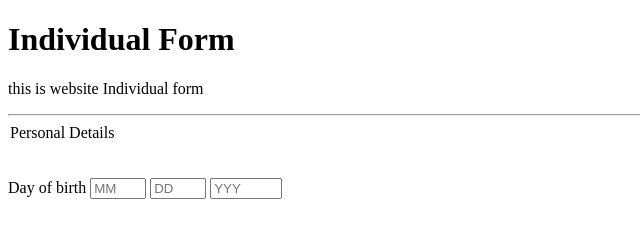
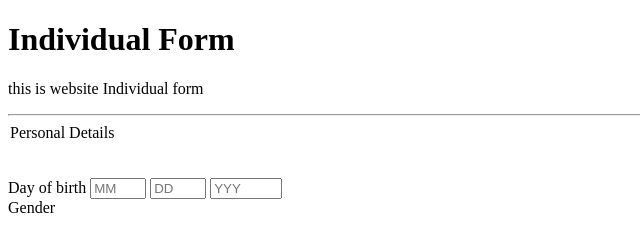
Before and after one commit to Jeremiah-ogutu/web-application, a plain HTML site: page index.html in a window 1280 px wide. Shown: the full height of the page, 0-640 px from the left. Drawn offline with Linux system fonts and the light colour scheme.

Commit message:
label gender

```diff
--- a/index.html
+++ b/index.html
@@ -25,5 +25,6 @@
       <input type="number" id="day" min="01" max="31" placeholder="DD" value="">
       <input type="number" id="year" min="1890" max="2030" placeholder="YYY" value="">
     </div>
+    <label for="Gender">Gender</label>
 </body>
 </html>
```
